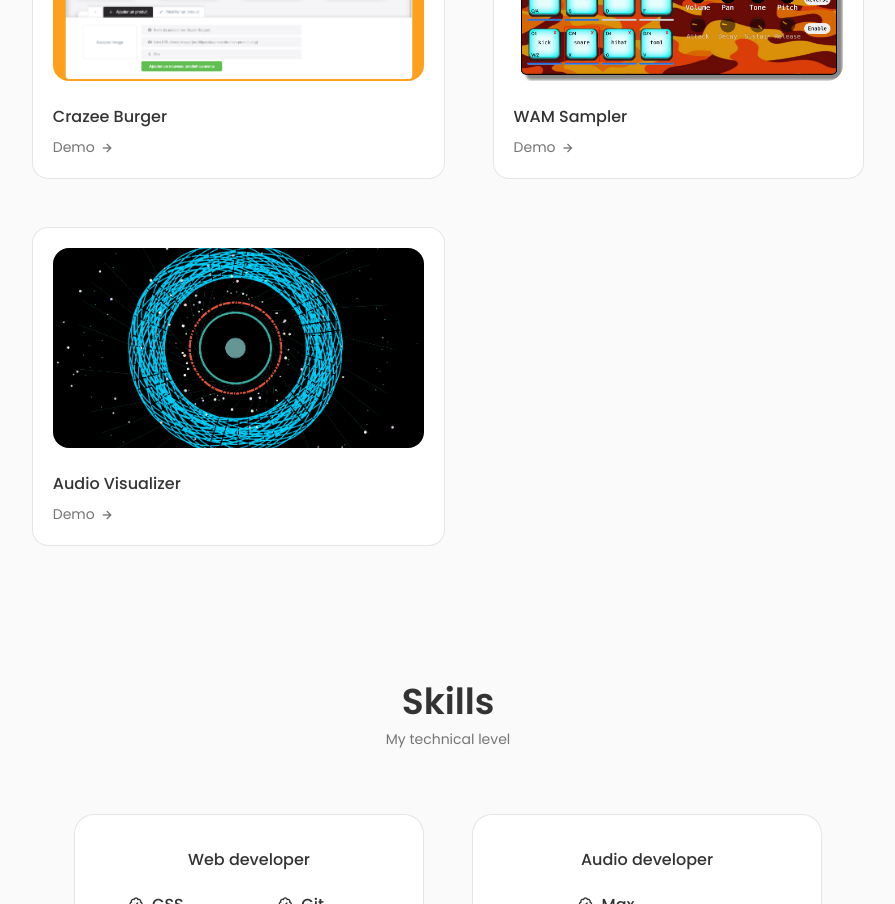
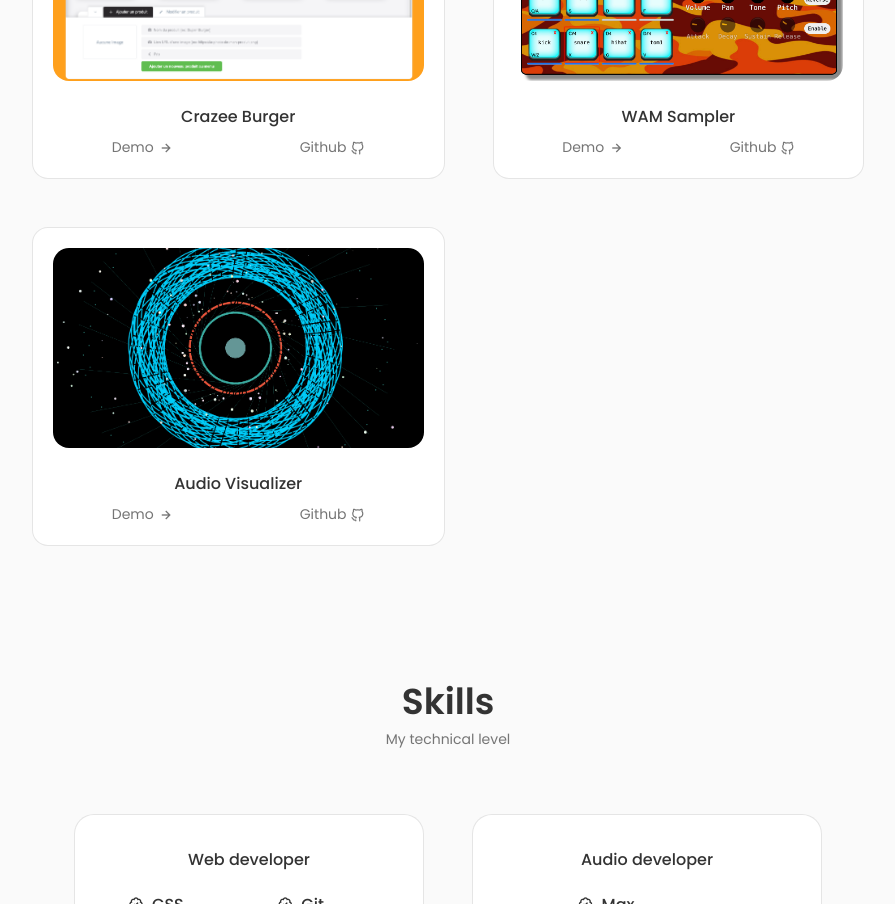
Before and after one commit to quentinplet/react-portfolio-website, a React (Vite) app: page / in a window 1280 px wide. Shown: the part 1180-2084 px from the top of the page, without its empty margins (192-1087 px from the left). Built offline with nearby package versions, Linux system fonts and the light colour scheme.

Commit message:
💄 Update Work Component

```diff
--- a/src/components/Work/Data.jsx
+++ b/src/components/Work/Data.jsx
@@ -8,18 +8,30 @@ export const projectsData = [
     image: Work1,
     title: "Crazee Burger",
     category: "web",
+    links: {
+      demo: "https://crazee-burger-orcin.vercel.app/",
+      github: "https://github.com/quentinplet/crazee-burger",
+    },
   },
   {
     id: 2,
     image: Work2,
     title: "WAM Sampler",
     category: "audio",
+    links: {
+      demo: "https://quentinplet.github.io/Sampler-WAM/",
+      github: "https://github.com/quentinplet/Sampler-WAM",
+    },
   },
   {
     id: 3,
     image: Work3,
     title: "Audio Visualizer",
     category: "audio",
+    links: {
+      demo: "https://quentinplet.github.io/Installation-Curiosity/",
+      github: "https://github.com/quentinplet/Installation-Curiosity",
+    },
   },
   //   {
   //     id: 2,
--- a/src/components/Work/Work.jsx
+++ b/src/components/Work/Work.jsx
@@ -68,6 +68,13 @@ const WorkStyled = styled.section`
     font-size: var(--normal-dont-size);
     font-weight: var(--font-medium);
     margin-bottom: var(--mb-0-5);
+    text-align: center;
+  }
+
+  .Works__links {
+    display: flex;
+    justify-content: space-around;
+    column-gap: 0.5rem;
   }
 
   .work__button {
@@ -85,6 +92,10 @@ const WorkStyled = styled.section`
 
   .work__button:hover .work__button-icon {
     transform: translateX(0.25rem);
+  }
+
+  .work__button:hover .work__button-icon-github {
+    scale: 1.1;
   }
 
   /*active work*/
--- a/src/components/Work/WorksItem.jsx
+++ b/src/components/Work/WorksItem.jsx
@@ -1,15 +1,21 @@
 import React from "react";
 
-const WorksItem = ({ image, title, category }) => {
+const WorksItem = ({ image, title, category, links }) => {
   return (
     <div className="work__card">
-      <a href="#" className="work__img__link">
+      <a href={links.demo} className="work__img__link" target="_blank">
         <img src={image} alt={title} className="work__img" />
       </a>
       <h3 className="work__title">{title}</h3>
-      <a href="#" className="work__button">
-        Demo <i className="bx bx-right-arrow-alt work__button-icon"></i>
-      </a>
+      <div className="Works__links">
+        <a href={links.demo} className="work__button" target="_blank">
+          Demo <i className="bx bx-right-arrow-alt work__button-icon"></i>
+        </a>
+        <a href={links.github} className="work__button" target="_blank">
+          Github{" "}
+          <i className="bx uil uil-github-alt work__button-icon-github"></i>
+        </a>
+      </div>
     </div>
   );
 };
```
